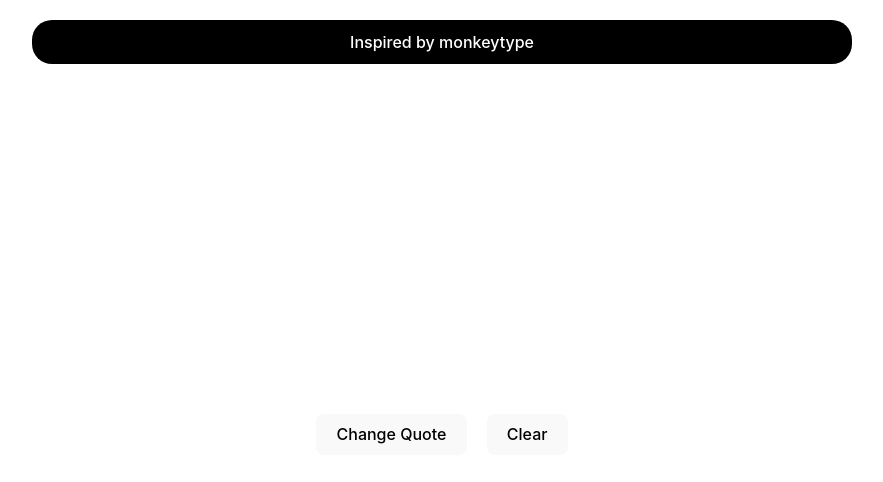
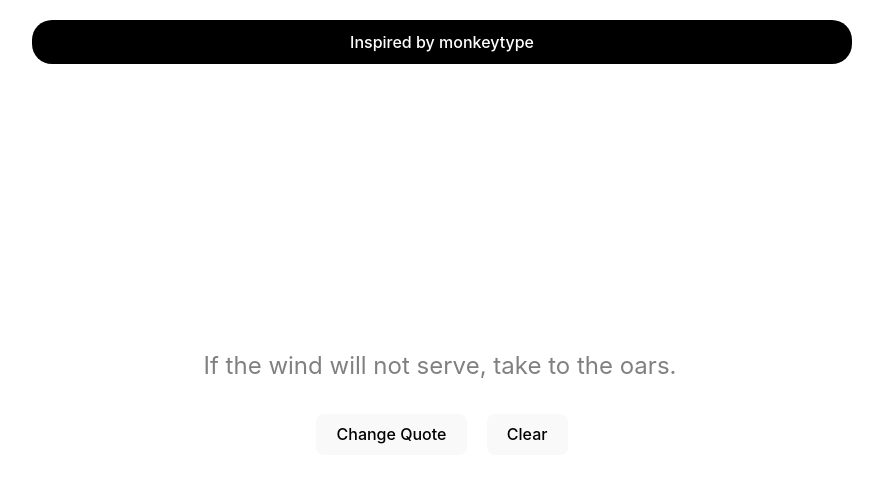
Before and after one commit to smanzler/TypeTownV3, a React (Vite) app: page / in a window 1280 px wide. Shown: the top 482 px of the page, without its empty margins (198-1081 px from the left). Built offline with nearby package versions, Linux system fonts and the light colour scheme.

Commit message:
changed text colors

```diff
--- a/src/components/Textbox/Textbox.tsx
+++ b/src/components/Textbox/Textbox.tsx
@@ -56,10 +56,10 @@ const Textbox = () => {
 
           switch (userInput[index]) {
             case undefined:
-              style = { color: "white" };
+              style = { color: "grey" };
               break;
             case char:
-              style = { color: "green" };
+              style = { color: "white" };
               break;
             default:
               style = { color: "red" };
```
